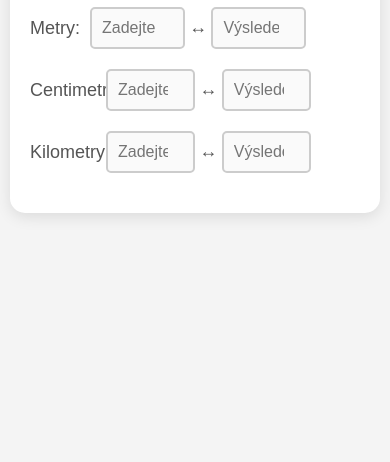
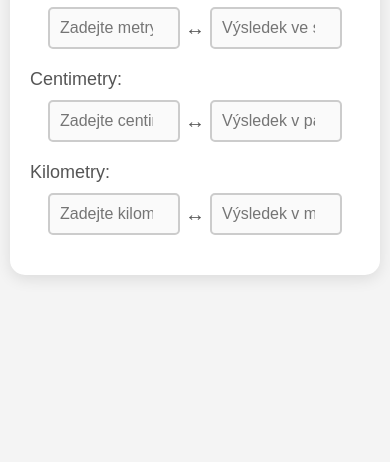
Before and after one commit to Isshinnnn/prevod.cz, a plain HTML site: page index.html in a window 390 px wide. Shown: the part 382-844 px from the top of the page. Drawn offline with Linux system fonts and the light colour scheme.

Commit message:
Update styles.css

```diff
--- a/styles.css
+++ b/styles.css
@@ -28,19 +28,21 @@ h1 {
 }
 .conversion {
     margin-bottom: 20px;
-    display: flex;
-    flex-direction: row;
-    justify-content: space-between;
-    align-items: center;
-    gap: 10px;
 }
 label {
     font-size: 18px;
     color: #555;
-    width: 20%;
+    width: 100%;
+    display: block;
+    margin-bottom: 10px;
+}
+.conversion-row {
+    display: flex;
+    justify-content: space-between;
+    align-items: center;
 }
 .input-field {
-    width: 35%;
+    width: 45%;
     padding: 10px;
     font-size: 16px;
     border: 2px solid #ccc;
@@ -52,19 +54,25 @@ label {
     border-color: #4caf50;
     outline: none;
 }
-span {
-    font-size: 18px;
+.arrow {
+    font-size: 20px;
     color: #555;
+    margin: 0 10px;
 }
 @media screen and (max-width: 480px) {
     .container {
         padding: 20px;
         width: 500px;
     }
-    .conversion {
+    .conversion-row {
         flex-direction: row;
+        align-items: center;
+        justify-content: center;
     }
     .input-field {
-        width: 35%;
+        width: 40%;
+    }
+    .arrow {
+        margin: 0 5px;
     }
 }
```
